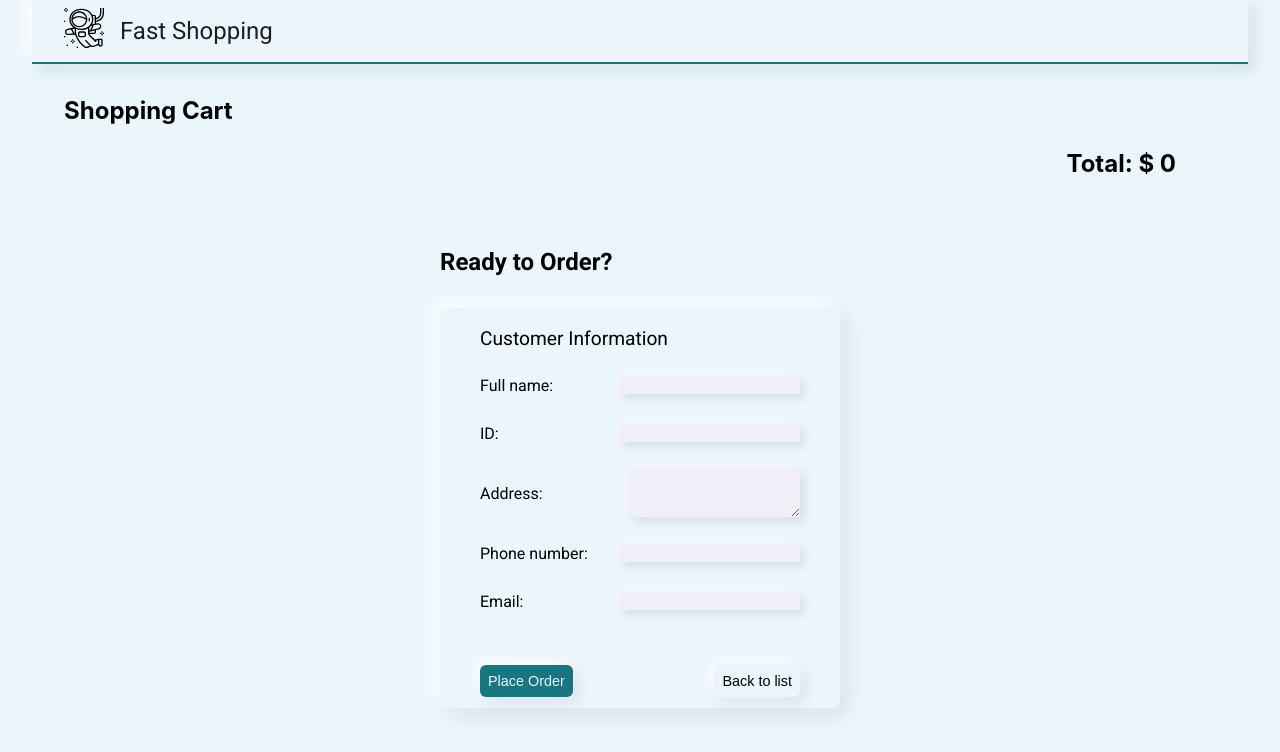
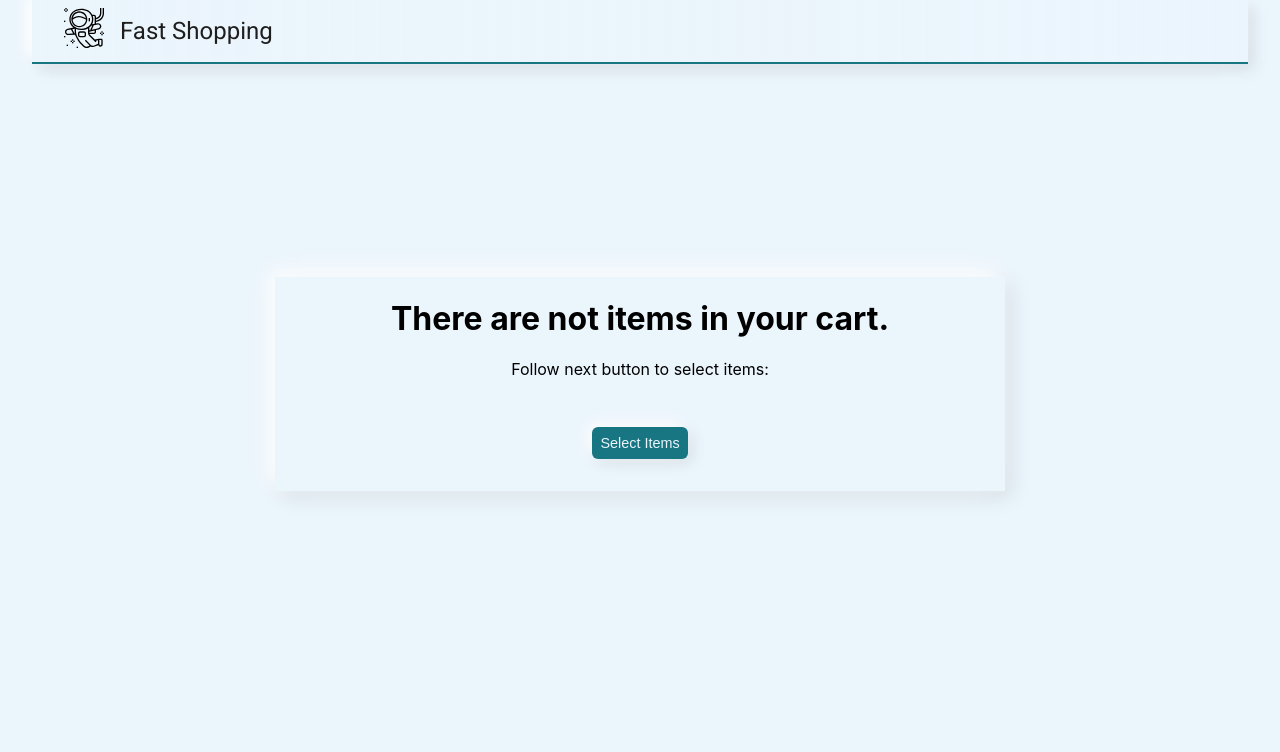
Before and after one commit to isaacromerop/shopping-cart, a Next.js app in the folder shoppingcliente/: page /cart in a window 1280 px wide. Shown: the top 752 px of the page. Built offline with nearby package versions, Linux system fonts and the light colour scheme.

Commit message:
Completing style.

```diff
--- a/shoppingcliente/components/Layout/Layout.jsx
+++ b/shoppingcliente/components/Layout/Layout.jsx
@@ -1,6 +1,8 @@
 import React from "react";
 import NavBar from "../NavBar/NavBar";
 import Head from "next/head";
+import { motion } from "framer-motion";
+import { showUp } from "../../styles/animations";
 
 const Layout = ({ children }) => {
   return (
@@ -19,12 +21,12 @@ const Layout = ({ children }) => {
           content="width=device-width, initial-scale=1"
         ></meta>
       </Head>
-      <main>
+      <motion.main variants={showUp} initial="hidden" animate="visible">
         <div className="main-container">
           <NavBar />
           {children}
         </div>
-      </main>
+      </motion.main>
     </>
   );
 };
--- a/shoppingcliente/components/NavBar/NavBar.jsx
+++ b/shoppingcliente/components/NavBar/NavBar.jsx
@@ -1,6 +1,8 @@
 import React, { useEffect, useState } from "react";
 import { useRouter } from "next/router";
 import { connect } from "react-redux";
+import { motion } from "framer-motion";
+import { appearUp } from "../../styles/animations";
 
 const NavBar = ({ cart }) => {
   const router = useRouter();
@@ -13,7 +15,12 @@ const NavBar = ({ cart }) => {
     setCartCount(count);
   }, [cart, cartCount]);
   return (
-    <div className="nav-container">
+    <motion.div
+      className="nav-container"
+      variants={appearUp}
+      initial="hidden"
+      animate="visible"
+    >
       <div onClick={() => router.push("/")}>
         <span>
           <img src="/icons/astronauta.svg" alt="brand-logo" width="40px" />
@@ -30,7 +37,7 @@ const NavBar = ({ cart }) => {
           <span>{cartCount}</span>
         </button>
       ) : null}
-    </div>
+    </motion.div>
   );
 };
 
--- a/shoppingcliente/package.json
+++ b/shoppingcliente/package.json
@@ -10,7 +10,7 @@
   "dependencies": {
     "@apollo/client": "^3.3.11",
     "formik": "^2.2.6",
-    "framer-motion": "^3.6.2",
+    "framer-motion": "^3.6.7",
     "graphql": "^15.5.0",
     "js-cookie": "^2.2.1",
     "next": "10.0.7",
--- a/shoppingcliente/pages/cart.jsx
+++ b/shoppingcliente/pages/cart.jsx
@@ -8,6 +8,8 @@ import { setCurrentOrder, clearCart } from "../redux/Shopping/shopping-actions";
 import { useMutation, gql } from "@apollo/client";
 import { useRouter } from "next/router";
 import Cookie from "js-cookie";
+import { scaleUp } from "../styles/animations";
+import { motion } from "framer-motion";
 
 const PLACE_ORDER = gql`
   mutation placeOrder($input: OrderInput) {
@@ -79,9 +81,14 @@ const Cart = ({ cart, setCurrentOrder, clearCart }) => {
     },
   });
 
-  return (
+  return cart.length > 0 ? (
     <Layout>
-      <div className="cart-container">
+      <motion.div
+        className="cart-container"
+        variants={scaleUp}
+        initial="hidden"
+        animate="visible"
+      >
         <div className="cart-title">
           <h2>Shopping Cart</h2>
         </div>
@@ -163,6 +170,16 @@ const Cart = ({ cart, setCurrentOrder, clearCart }) => {
             </div>
           </div>
         </div>
+      </motion.div>
+    </Layout>
+  ) : (
+    <Layout>
+      <div className="thank-container">
+        <div className="thank-content">
+          <h1>There are not items in your cart.</h1>
+          <p>Follow next button to select items:</p>
+          <button onClick={() => router.push("/")}>Select Items</button>
+        </div>
       </div>
     </Layout>
   );
--- /dev/null
+++ b/shoppingcliente/styles/animations.js
@@ -0,0 +1,63 @@
+export const showUp = {
+  hidden: {
+    opacity: 0,
+  },
+  visible: {
+    opacity: 1,
+    transition: {
+      duration: 0.5,
+    },
+  },
+};
+export const appearLeft = {
+  hidden: {
+    x: "-100vw",
+  },
+  visible: {
+    x: 0,
+    transition: {
+      delay: 0.3,
+      duration: 0.5,
+      type: "tween",
+    },
+  },
+};
+export const appearRight = {
+  hidden: {
+    x: "200vw",
+  },
+  visible: {
+    x: 0,
+    transition: {
+      delay: 1,
+      duration: 0.5,
+      type: "tween",
+    },
+  },
+};
+export const appearUp = {
+  hidden: {
+    y: "-100vh",
+  },
+  visible: {
+    y: 0,
+    transition: {
+      delay: 0.3,
+      duration: 0.5,
+      type: "tween",
+    },
+  },
+};
+export const scaleUp = {
+  hidden: {
+    scale: 0,
+  },
+  visible: {
+    scale: 1,
+    transition: {
+      delay: 0.7,
+      duration: 0.5,
+      type: "tween",
+    },
+  },
+};
--- a/shoppingcliente/styles/globals.css
+++ b/shoppingcliente/styles/globals.css
@@ -343,4 +343,7 @@ main {
   form div {
     padding: 0 1rem;
   }
+  .thank-content {
+    width: 100%;
+  }
 }
```
Also changed, not shown: shoppingcliente/pages/index.js (+9 -2 lines), shoppingcliente/pages/thankyou.jsx (+12 -5 lines), 1 other file (tests, documents, lock files or other folders).
